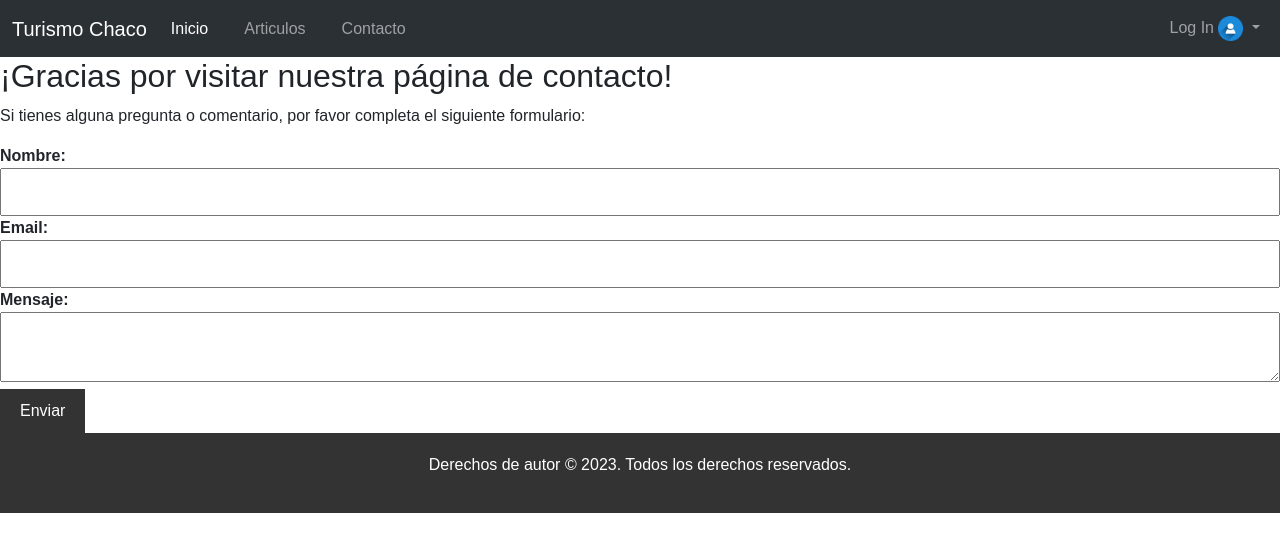
After one commit to MalenaRod/G2_Desafio13, a Django app: template Blog Turismo/templates/contacto.html in a window 1280 px wide. The commit adds this page. Shown: the top 552 px of the page. Run offline with Django 3.2, Linux system fonts and the light colour scheme; the template is opened without the code that fills it, so the values that code supplies are empty.

Commit message:
Se agregó templates de contacto y el botón de contacto quedo funcionandon

```diff
--- a/Blog Turismo/core/urls.py
+++ b/Blog Turismo/core/urls.py
@@ -6,4 +6,5 @@ urlpatterns = [
 	path('', views.indexView, name = 'index'),
     path('usuario/', include('Usuarios_app.urls'), name = 'usuario'),
     path('articulos/', include('Articulos_app.urls')),
+    path('contacto/', views.vistaContactenos, name='contacto'),
 ]
--- a/Blog Turismo/core/views.py
+++ b/Blog Turismo/core/views.py
@@ -4,3 +4,8 @@ from django.shortcuts import render
 
 def indexView(request):
 	return render(request, 'index.html', {} )
+
+#vista contactenos
+
+def vistaContactenos(request):
+    return render(request, 'contacto.html', {})
--- /dev/null
+++ b/Blog Turismo/static/css/style_contacto.css
@@ -0,0 +1,69 @@
+body {
+    margin: 0;
+    padding: 0;
+    font-family: Arial, sans-serif;
+}
+
+header {
+    background-color: #333;
+    color: #fff;
+    padding: 10px;
+}
+
+header h1 {
+    margin: 0;
+}
+
+nav ul {
+    list-style: none;
+    padding: 0;
+    margin: 0;
+}
+
+nav ul li {
+    display: inline-block;
+    margin-right: 20px;
+}
+
+nav ul li:last-child {
+    margin-right: 0;
+}
+
+main {
+    padding: 20px;
+}
+
+footer {
+    background-color: #333;
+    color: #fff;
+    padding: 10px;
+    text-align: center;
+}
+
+.form-group {
+    margin-bottom: 20px;
+}
+
+label {
+    display: block;
+    font-weight: bold;
+}
+
+input[type="text"],
+input[type="email"],
+textarea {
+    width: 100%;
+    padding: 10px;
+}
+
+button {
+    padding: 10px 20px;
+    background-color: #333;
+    color: #fff;
+    border: none;
+    cursor: pointer;
+}
+
+button:hover {
+    background-color: #555;
+}
--- a/Blog Turismo/templates/base.html
+++ b/Blog Turismo/templates/base.html
@@ -27,7 +27,7 @@
             <a class="nav-link" href="{% url 'lista_publicaciones' %}">Articulos</a>
           </li>
           <li class="nav-item">
-            <a class="nav-link" href="#">Contacto</a>
+            <a class="nav-link" href="{% url 'contacto' %}">Contacto</a>
           </li>
         </ul>
         <ul class="navbar-nav">
--- /dev/null
+++ b/Blog Turismo/templates/contacto.html
@@ -0,0 +1,31 @@
+{% extends "base.html" %}
+
+{% block contenido %}
+
+    <head>
+        <link rel="stylesheet" type="text/css" href="/static/css/style_contacto.css">
+    </head>
+
+    <h2>¡Gracias por visitar nuestra página de contacto!</h2>
+    <p>Si tienes alguna pregunta o comentario, por favor completa el siguiente formulario:</p>
+
+    <form method="post">
+        {% csrf_token %}
+        <div>
+        <label for="nombre">Nombre:</label>
+        <input type="text" id="nombre" name="nombre" required>
+        <div>
+
+        <div>
+        <label for="email">Email:</label>
+        <input type="email" id="email" name="email" required>
+        </div>
+
+        </div>
+        <label for="mensaje">Mensaje:</label>
+        <textarea id="mensaje" name="mensaje" required></textarea>
+        </div>
+
+        <button type="submit">Enviar</button>
+    </form>
+{% endblock contenido %}
```
